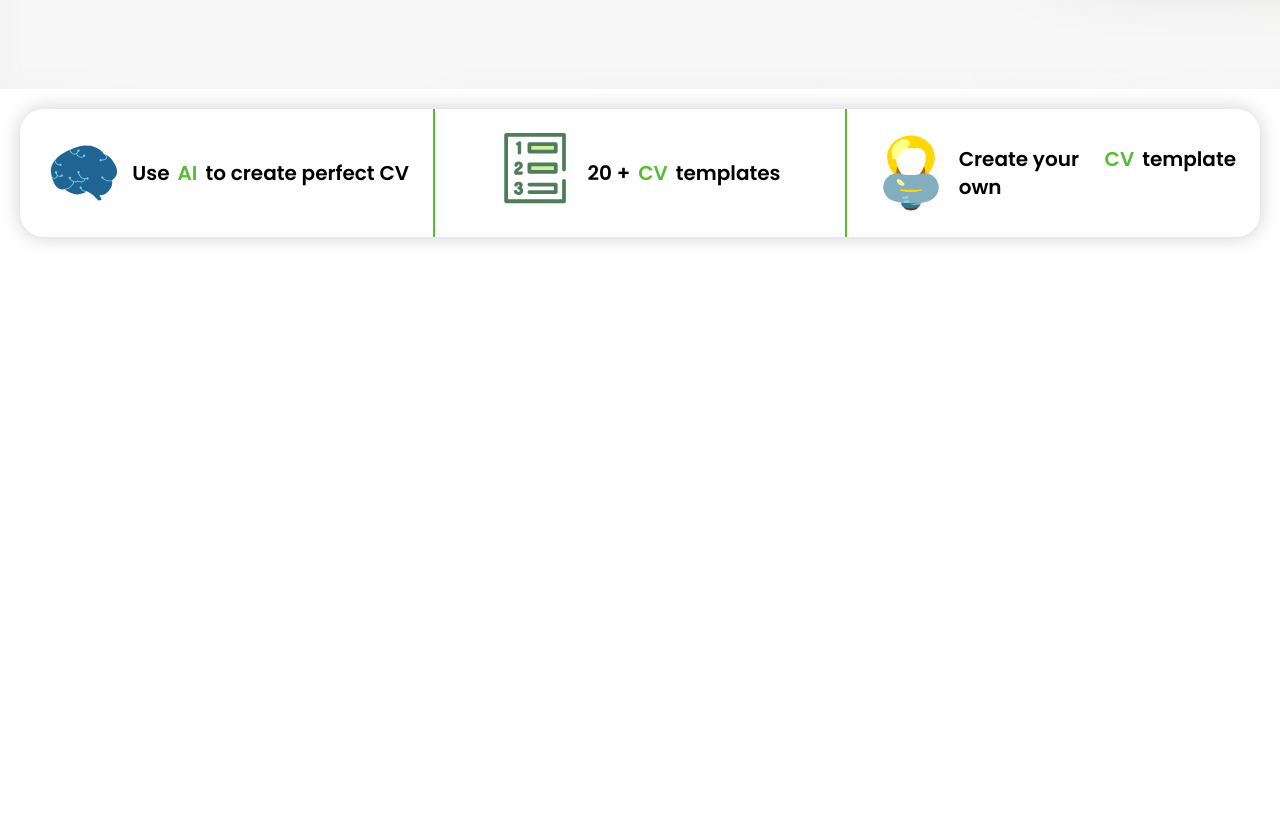
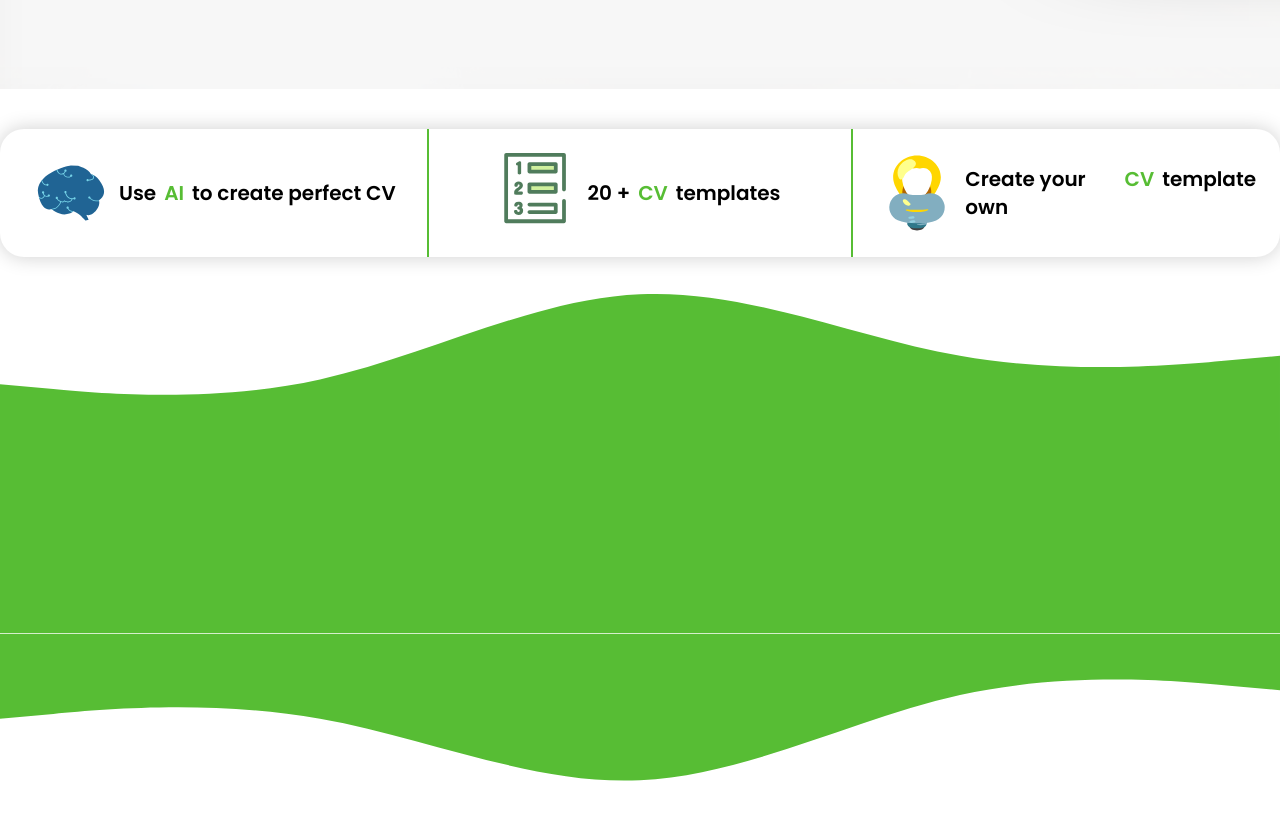
Before and after one commit to mizdebski77/Your-Cv-Maker, a Next.js app: page / in a window 1280 px wide. Shown: the part 451-1270 px from the top of the page. Before the commit the page ends 800 px from the top, so only its background shows below. Built offline with nearby package versions, Linux system fonts and the light colour scheme.

Commit message:
Wave added

```diff
--- /dev/null
+++ b/src/app/features/Home/HowItWorks/howItWorks.tsx
@@ -0,0 +1,15 @@
+import { Container, Image, Wrapper } from "./styledHowItWorks";
+import topWave from '../../../common/Images/topWave.svg';
+
+export default function HowItWorks() {
+    return (
+        <Wrapper>
+            <Image src={topWave.src} alt="wave" />
+            <Container>
+
+            </Container>
+
+            <Image src={topWave.src} alt="wave" rotate />
+        </Wrapper>
+    );
+}
--- /dev/null
+++ b/src/app/features/Home/HowItWorks/styledHowItWorks.ts
@@ -0,0 +1,22 @@
+import { theme } from "@/app/core/StyledComponents/theme";
+import { css, styled } from "styled-components";
+
+
+export const Wrapper = styled.section`
+    margin-top: -140px;
+    position: relative;
+    display: grid;
+`;
+
+export const Image = styled.img<{ rotate?: boolean }>`
+    width: 100%;
+
+    ${({ rotate }) => rotate && css`
+        transform: rotate(180deg);
+    `};
+`;
+
+export const Container = styled.div`
+    background: ${theme.palette.green};
+    padding: 96px;
+`;
--- a/src/app/features/Home/Informations/informations.tsx
+++ b/src/app/features/Home/Informations/informations.tsx
@@ -6,7 +6,7 @@ export default function Informations() {
         <Wrapper>
             {informationsData.map((information, index) => (
                 <InformationWrapper key={index} index={index}>
-                    <Image src={information.img.src} />
+                    <Image src={information.img.src} alt="Information image" />
                     <TextWrapper>
                         <MainText>{information.preText} </MainText>
                         <ColoredText>{information.coloredText}</ColoredText>
--- a/src/app/features/Home/Informations/styledInformations.ts
+++ b/src/app/features/Home/Informations/styledInformations.ts
@@ -14,7 +14,6 @@ export const Wrapper = styled.div`
     grid-template-columns: 1fr 1fr 1fr;
     justify-content: center;
     align-items: center;
-    margin: 20px;
 
     @media (max-width: ${theme.mediaQuery.lg}) {
         grid-template-columns: 1fr;
--- a/src/app/page.tsx
+++ b/src/app/page.tsx
@@ -1,6 +1,7 @@
 
 "use client";
 import Header from "./features/Home/Header/header";
+import HowItWorks from "./features/Home/HowItWorks/howItWorks";
 import Informations from "./features/Home/Informations/informations";
 
 export default function Home() {
@@ -8,6 +9,7 @@ export default function Home() {
     <main>
       <Header />
       <Informations />
+      <HowItWorks />
     </main>
   );
 }
```
Also changed, not shown: src/app/common/Images/topWave.svg (added).
